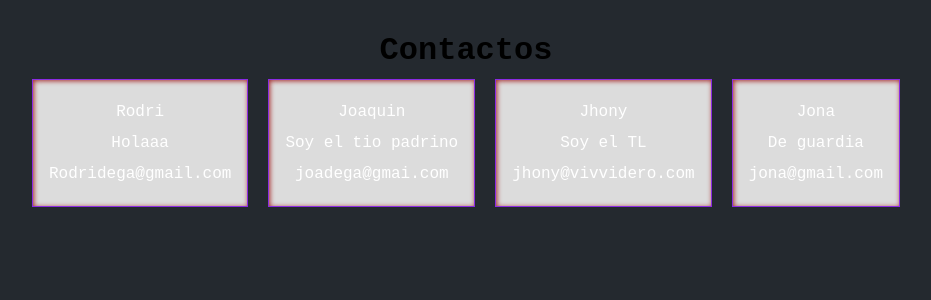
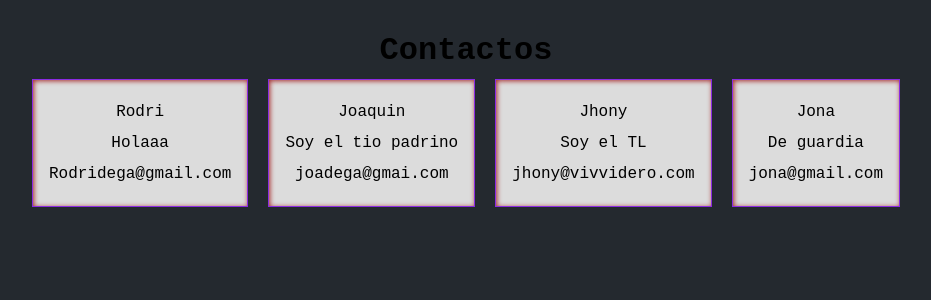
Before and after one commit to rodridega/Tercera-pre-entrega-Deganutti, a Django app: page /contact/ in a window 1280 px wide. Shown: the part 48-348 px from the top of the page, without its empty margins (174-1105 px from the left). Run offline with Django 4.2, Linux system fonts and the light colour scheme; data comes from the database, SQL or seed files in the repository; both versions use the stored data as it was after the commit.

```diff
--- a/static/css/styles.css
+++ b/static/css/styles.css
@@ -84,9 +84,7 @@ label{
 .home h1{
     font-size: 5em;
 }
-p{
-    color: white;
-}
+
 
 .products-list{
     display: flex;
```
Also changed, not shown: README.md, db.sqlite3.
